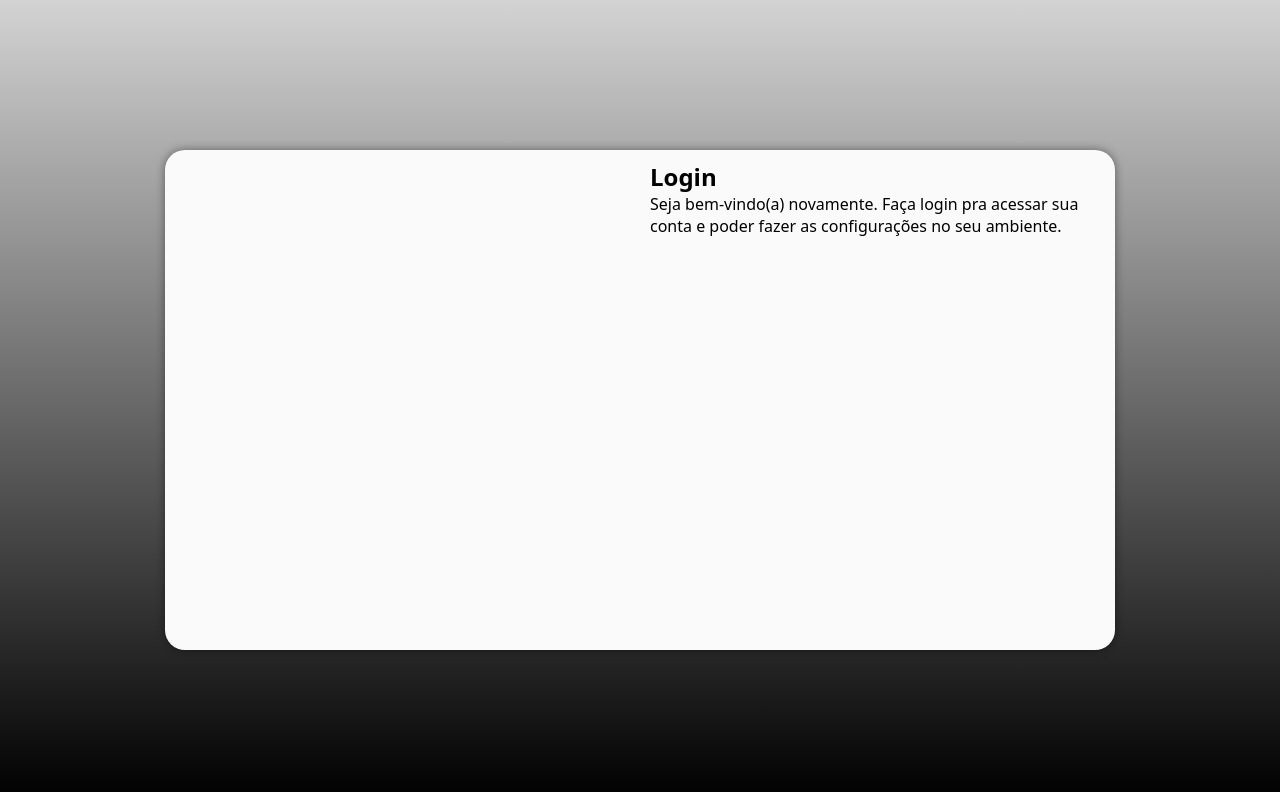
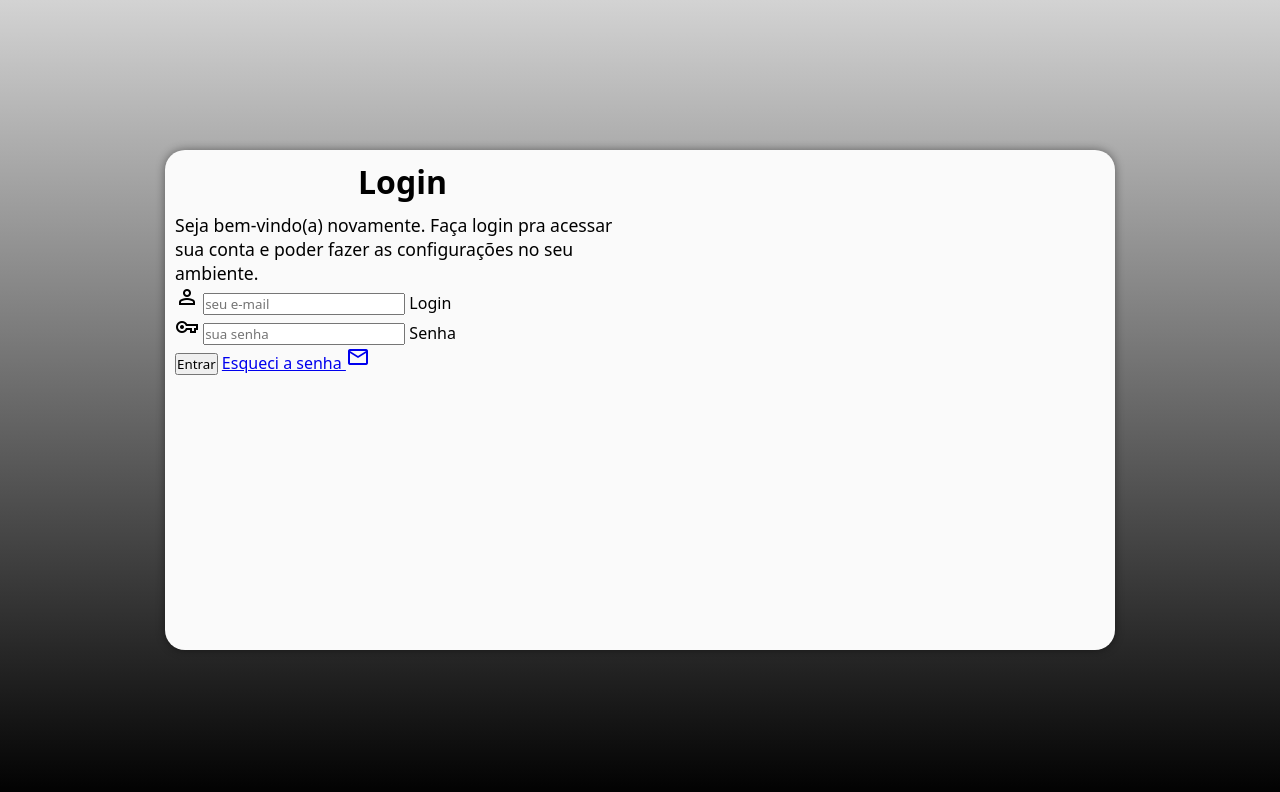
Before and after one commit to RayssaFaustino/projeto-login, a plain HTML site: page index.html in a window 1280 px wide. Drawn offline with nearby package versions, Linux system fonts and the light colour scheme.

Commit message:
adiciona formulário

```diff
--- a/estilo/style.css
+++ b/estilo/style.css
@@ -56,3 +56,12 @@ section#login > div#formulario {
     display: block;
     padding: 10px;
 }
+
+div#formulario > h1 {
+    text-align: center;
+    margin-bottom: 10px;
+}
+
+div#formulario > p {
+    font-size: 0.8em;
+}
--- a/estilos/media-query.css
+++ b/estilos/media-query.css
@@ -40,6 +40,7 @@ Grandes telas: acima de 1200px
         float: right;
         width: 70%;
     }
+
 }
 
 @media screen and (min-width: 992px) {
@@ -54,13 +55,22 @@ Grandes telas: acima de 1200px
     }
 
     section#login > div#imagem {
-        float: left;
+        float: right;
         width: 50%;
         height: 100%;
     }
 
     section#login > div#formulario {
-        float: right;
+        float: left;
         width: 50%;
     }
+
+    div#formulario > h1 {
+        font-size: 2em;
+    }
+
+    div#formulario > p {
+        font-size: 1.1em;
+    }
+
 }
--- a/index.html
+++ b/index.html
@@ -6,6 +6,8 @@
   <meta http-equiv="X-UA-Compatible" content="IE=edge">
   <meta name="viewport" content="width=device-width, initial-scale=1.0">
   <title>Login</title>
+  <link rel="stylesheet" href="estilos-mq.css">
+  <link rel="stylesheet" href="https://fonts.googleapis.com/css2?family=Material+Symbols+Outlined:opsz,wght,FILL,GRAD@48,400,1,0"/>
   <link rel="stylesheet" href="estilo/style.css">
   <link rel="stylesheet" href="estilos/media-query.css">
 </head>
@@ -23,8 +25,22 @@
         <p>
           Seja bem-vindo(a) novamente. Faça login pra acessar sua conta e poder fazer as configurações no seu ambiente.
         </p>
-        <form action="login.php" method="post">
-
+        <form action="login.php" method="post" autocomplete="on">
+          <div class="campo">
+            <span class="material-symbols-outlined"> person </span>
+            <input type="email" name="login" id="ilogin" placeholder="seu e-mail" autocomplete="email" required maxlength="30">
+            <label for="ilogin"> Login</label>
+          </div>
+          <div class="campo">
+            <span class="material-symbols-outlined"> vpn_key </span>
+            <input type="password" name="senha" id="isenha" placeholder="sua senha" autocomplete="current-password" required minlength="8" maxlength="20">
+            <label for="isenha">Senha</label>
+          </div>
+          <input type="submit" value="Entrar">
+          <a href="esqueci.html">
+            Esqueci a senha
+            <span class="material-symbols-outlined mail"> mail </span>
+          </a>
         </form>
       </div>
     </section>
```
